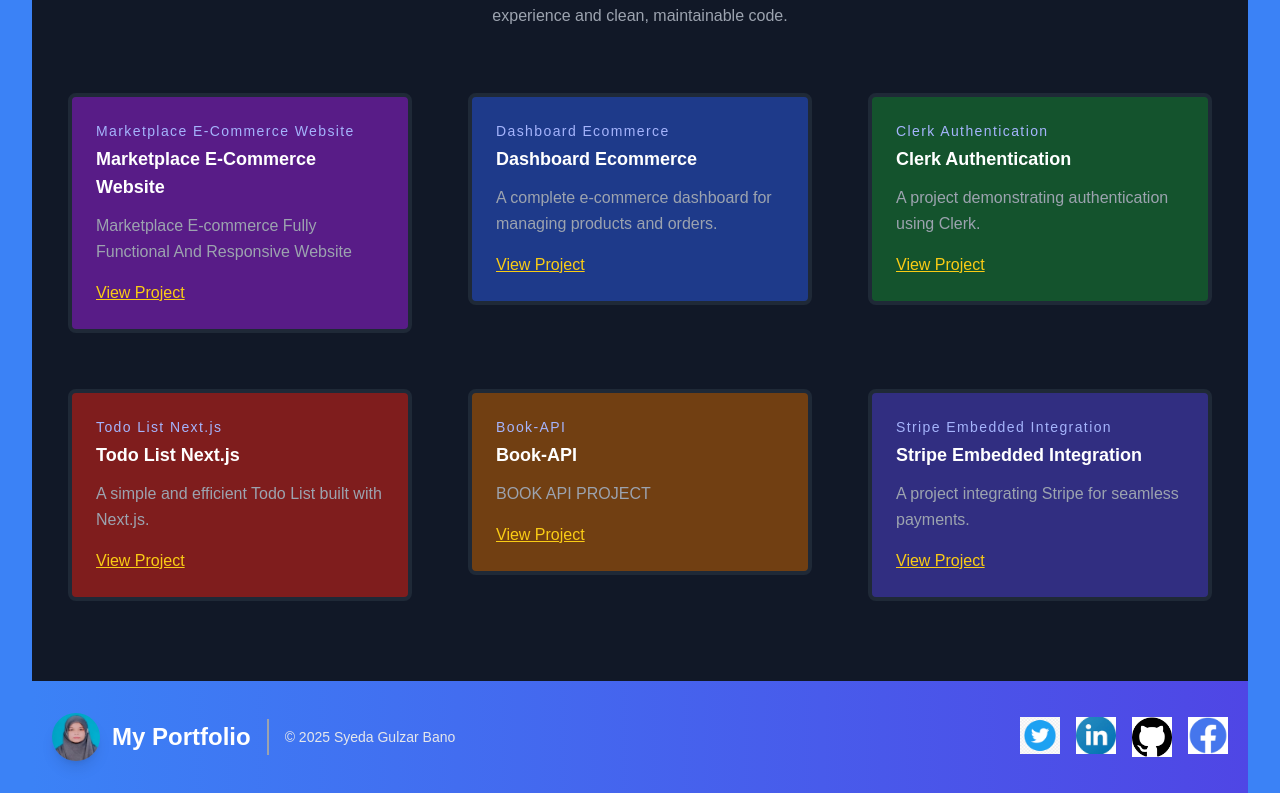
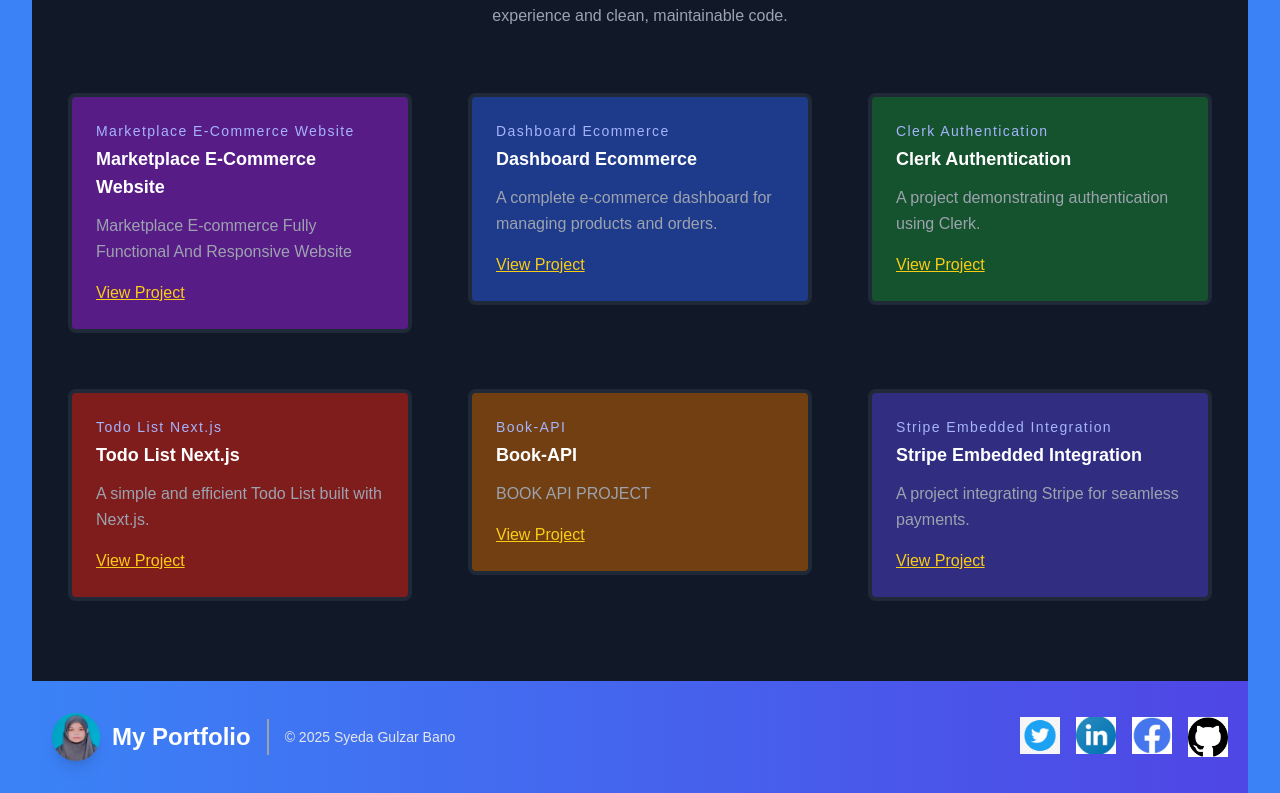
Before and after one commit to HassanRJ-3108/Adding-AI-Chat-BoT, a Next.js app: page / in a window 1280 px wide. Shown: the part 1954-2747 px from the top of the page. Built offline with nearby package versions, Linux system fonts and the light colour scheme.

Commit message:
add commit

```diff
--- a/src/components/footer.tsx
+++ b/src/components/footer.tsx
@@ -20,12 +20,13 @@ export const Footer = () => {
             <a href="https://www.linkedin.com/in/gulzar-bano-syeda-b3b7b1230" target="_blank" rel="noopener noreferrer">
               <Image src="/linkedin.png" alt="LinkedIn" width={40} height={40} className="transition duration-300 ease-in-out transform hover:scale-110" />
             </a>
+            <a href="https://web.facebook.com/people/Gulzar-Bano/pfbid0gcgEC1MH2Fd67NzH8Z7LVhrzFLzyciNVEugaXhUEPoJMDJCqEqWUpmnAcR8VuFhKl/?mibextid=ZbWKwL" target="_blank" rel="noopener noreferrer">
+              <Image src="/facebook.png" alt="Facebook" width={40} height={40} className="transition duration-300 ease-in-out transform hover:scale-110" />
+            </a>
             <a href="https://github.com/Syedabanog-1" target="_blank" rel="noopener noreferrer">
               <Image src="/github.png" alt="GitHub" width={40} height={40} className="transition duration-300 ease-in-out transform hover:scale-110" />
             </a>
-            <a href="https://web.facebook.com/people/Gulzar-Bano/pfbid0gcgEC1MH2Fd67NzH8Z7LVhrzFLzyciNVEugaXhUEPoJMDJCqEqWUpmnAcR8VuFhKl/?mibextid=ZbWKwL" target="_blank" rel="noopener noreferrer">
-              <Image src="/facebook.png" alt="Facebook" width={40} height={40} className="transition duration-300 ease-in-out transform hover:scale-110" />
-            </a>
+
           </div>
         </div>
       </footer>
```
